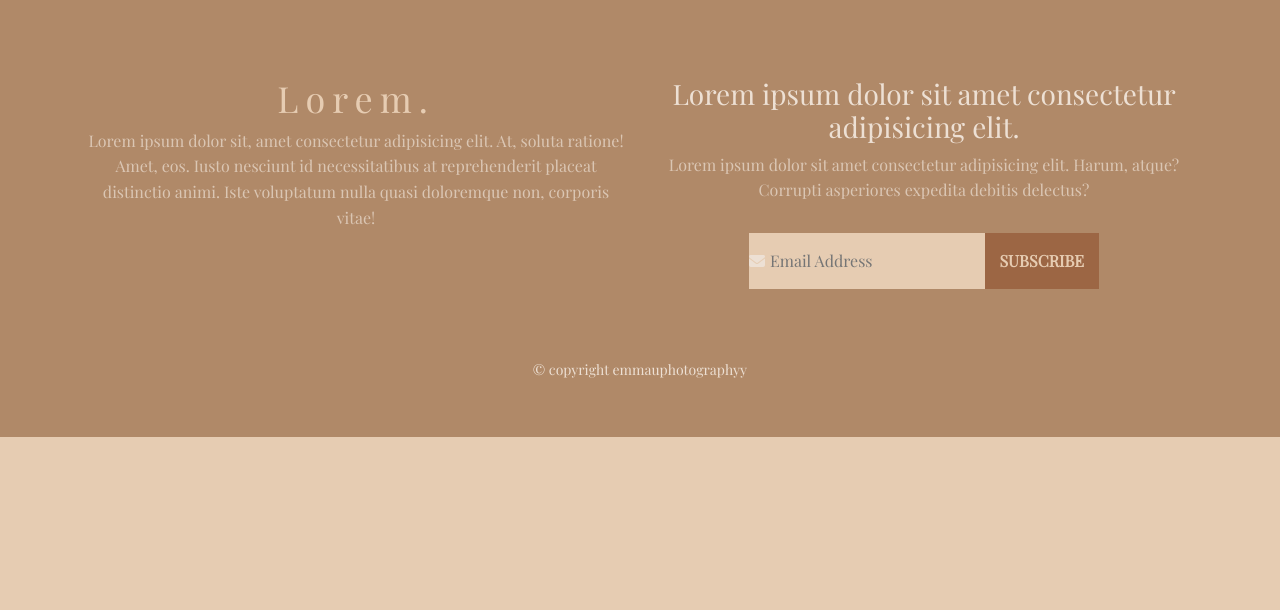
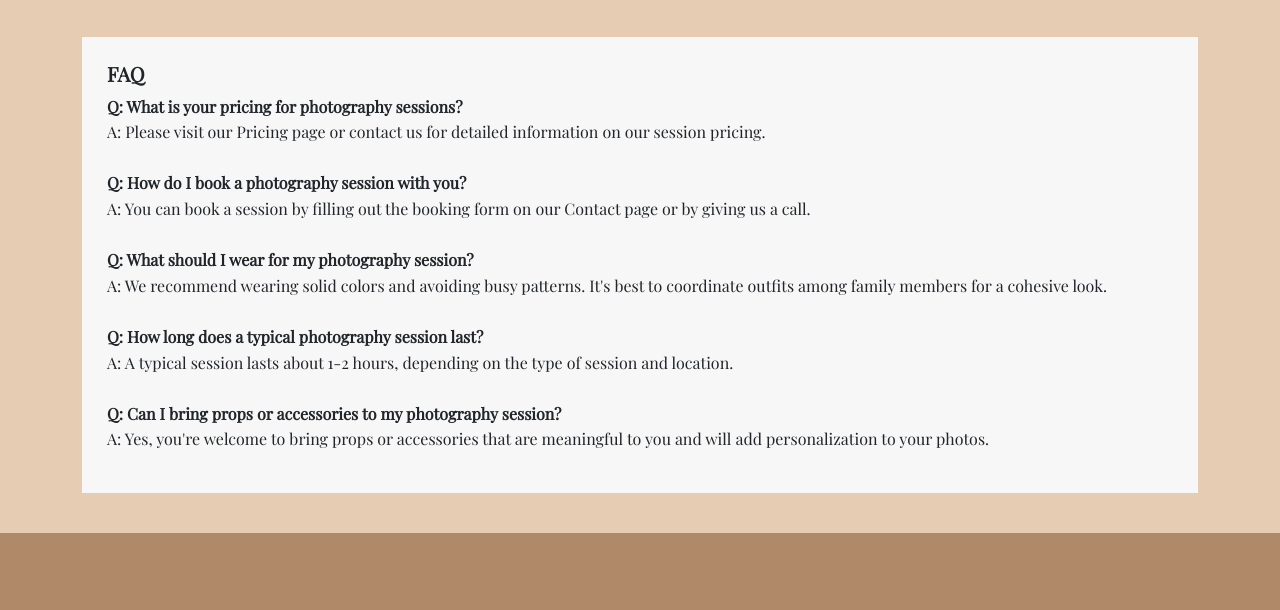
Before and after one commit to carson-loser/PhotoPortfolio, a plain HTML site: page faq.html in a window 1280 px wide. Shown: the part 819-1429 px from the top of the page. Before the commit the page ends 1256 px from the top, so only its background shows below. Drawn offline with nearby package versions, Linux system fonts and the light colour scheme.

Commit message:
added a FAQ page with styling

```diff
--- a/faq.html
+++ b/faq.html
@@ -76,7 +76,44 @@
   <!-- end header -->
 
   <!-- main body -->
-
+  <section class="section-four">
+    <div class="container">
+      <div class="summary">
+        <div class="summary-wrapper-lg">
+          <!-- will be first about me section -->
+          <div class="summary-post">
+            <!-- <img src="images/gallery-6.jpg"> -->
+            <div class="summary-content">
+              <h3 class="summary-title">
+                FAQ
+              </h3>
+              <p class="summary-text">
+                <span class="bold">Q: What is your pricing for photography sessions?</span><br>
+                A: Please visit our Pricing page or contact us for detailed information on our session
+                pricing.
+                <br><br>
+                <span class="bold">Q: How do I book a photography session with you?</span><br>
+                A: You can book a session by filling out the booking form on our Contact page or by giving
+                us a call.
+                <br><br>
+                <span class="bold">Q: What should I wear for my photography session?</span><br>
+                A: We recommend wearing solid colors and avoiding busy patterns. It's best to coordinate
+                outfits among family members for a cohesive look.
+                <br><br>
+                <span class="bold">Q: How long does a typical photography session last?</span><br>
+                A: A typical session lasts about 1-2 hours, depending on the type of session and location.
+                <br><br>
+                <span class="bold">Q: Can I bring props or accessories to my photography session?</span><br>
+                A: Yes, you're welcome to bring props or accessories that are meaningful to you and will
+                add personalization to your photos.
+              </p>
+              <!-- <a href="#" class="btn">Read More</a> -->
+            </div>
+          </div>
+        </div>
+      </div>
+    </div>
+  </section>
 
   <!-- end main body -->
 
--- a/main.css
+++ b/main.css
@@ -119,6 +119,9 @@
    /* Adjust the value of 100px to move the image down by desired amount */
  }
 
+ .bold {
+  font-weight: bold;
+ }
 
  .top-nav a {
    color: #fff;
```
Also changed, not shown: aboutMe.html (+10 -1 lines).
